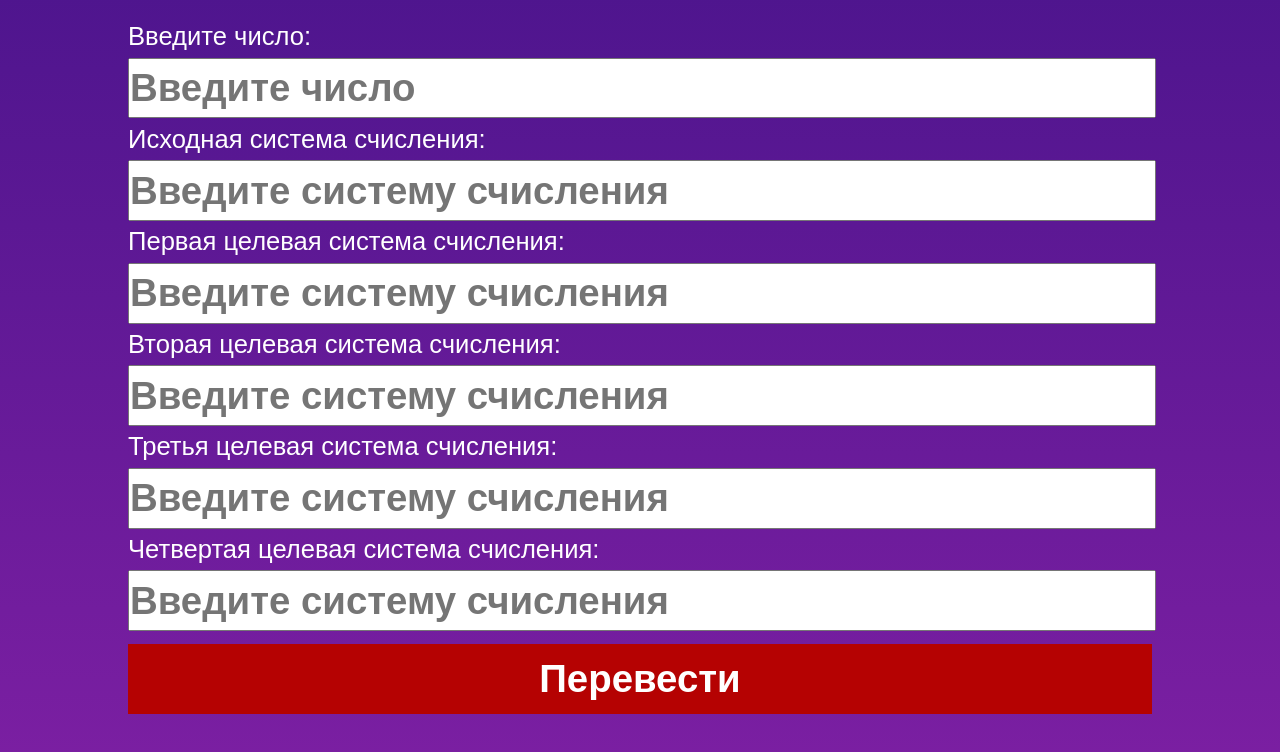
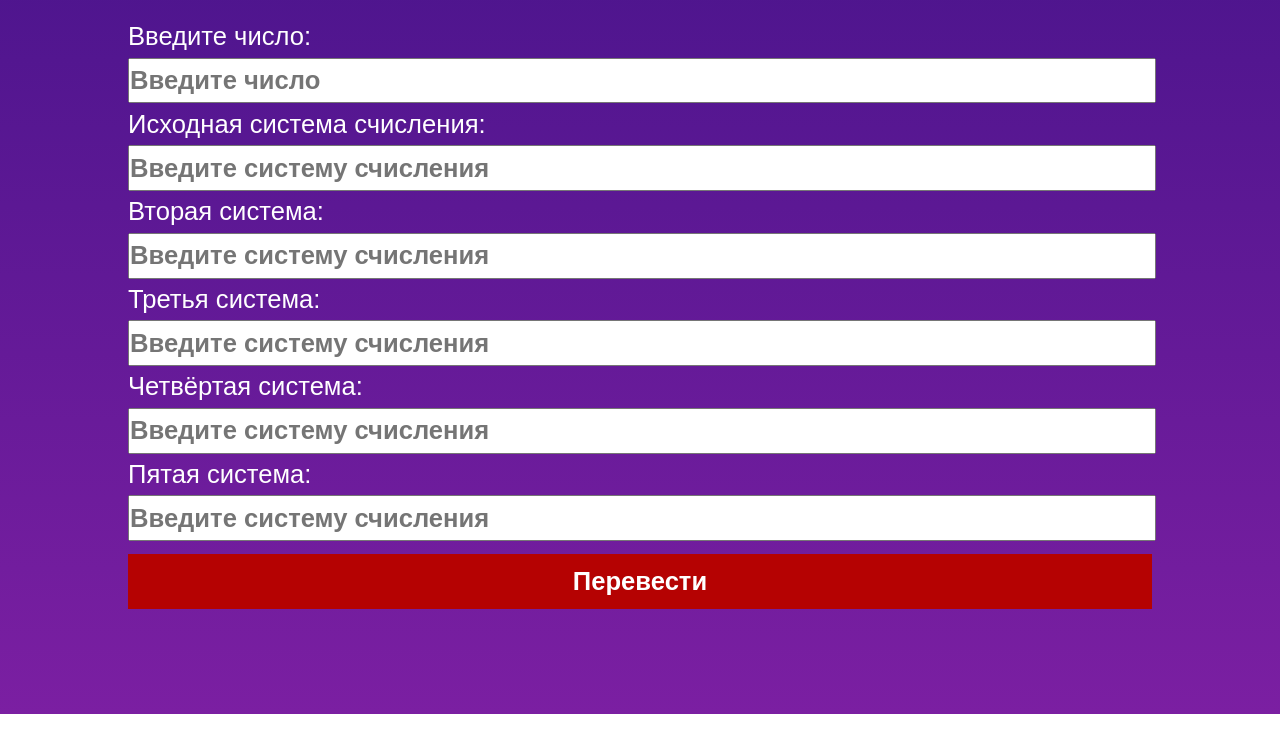
Before and after one commit to pomedorkaaa/shit-Calc, a plain HTML site: page index.html in a window 1280 px wide. Shown: the part 86-838 px from the top of the page. After the commit the page ends 800 px from the top, so only its background shows below. Drawn offline with Linux system fonts and the light colour scheme.

Commit message:
цкуекерно

```diff
--- a/index.html
+++ b/index.html
@@ -33,7 +33,7 @@
             padding: 0.25rem 0;
             margin-top: 0.25rem; /* Уменьшенные отступы */
             font-weight: 600;
-            font-size: 3vmax; /* Уменьшенный размер шрифта */
+            font-size: 2vmax; /* Уменьшенный размер шрифта */
         }
 
         button {
@@ -43,7 +43,7 @@
             cursor: pointer;
             padding: 0.5rem;
             margin-top: 0.5rem; /* Уменьшенные отступы */
-            font-size: 3vmax; /* Уменьшенный размер шрифта */
+            font-size: 2vmax; /* Уменьшенный размер шрифта */
         }
 
         button:hover {
@@ -75,16 +75,16 @@
     <label for="fromBase">Исходная система счисления:</label>
     <input type="number" id="fromBase" placeholder="Введите систему счисления"><br>
 
-    <label for="toBase1">Первая целевая система счисления:</label>
+    <label for="toBase1">Вторая система:</label>
     <input type="number" id="toBase1" placeholder="Введите систему счисления"><br>
 
-    <label for="toBase2">Вторая целевая система счисления:</label>
+    <label for="toBase2">Третья система:</label>
     <input type="number" id="toBase2" placeholder="Введите систему счисления"><br>
 
-    <label for="toBase3">Третья целевая система счисления:</label>
+    <label for="toBase3">Четвёртая система:</label>
     <input type="number" id="toBase3" placeholder="Введите систему счисления"><br>
 
-    <label for="toBase4">Четвертая целевая система счисления:</label>
+    <label for="toBase4">Пятая система:</label>
     <input type="number" id="toBase4" placeholder="Введите систему счисления"><br>
 
     <button onclick="convert()">Перевести</button>
```
